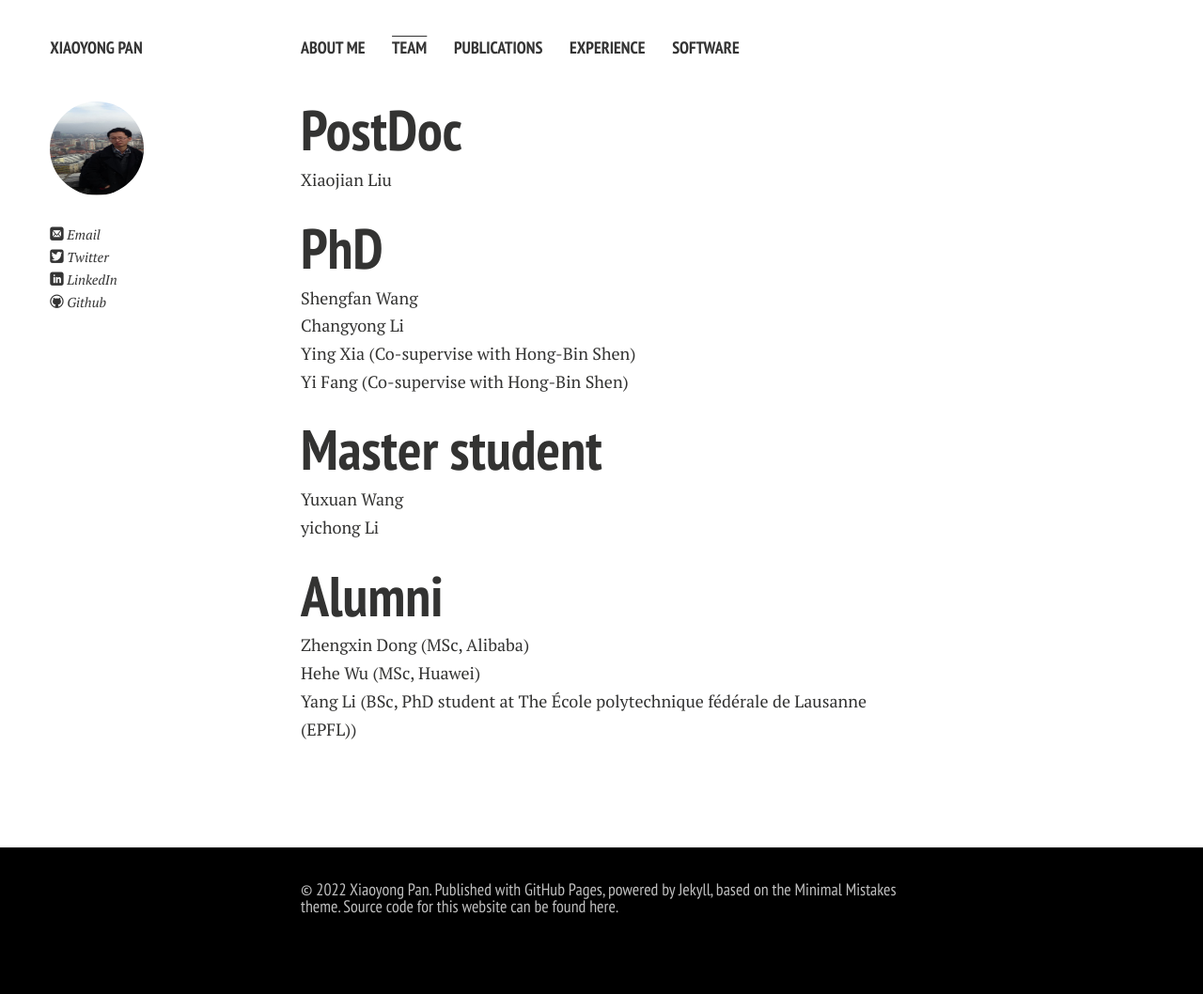
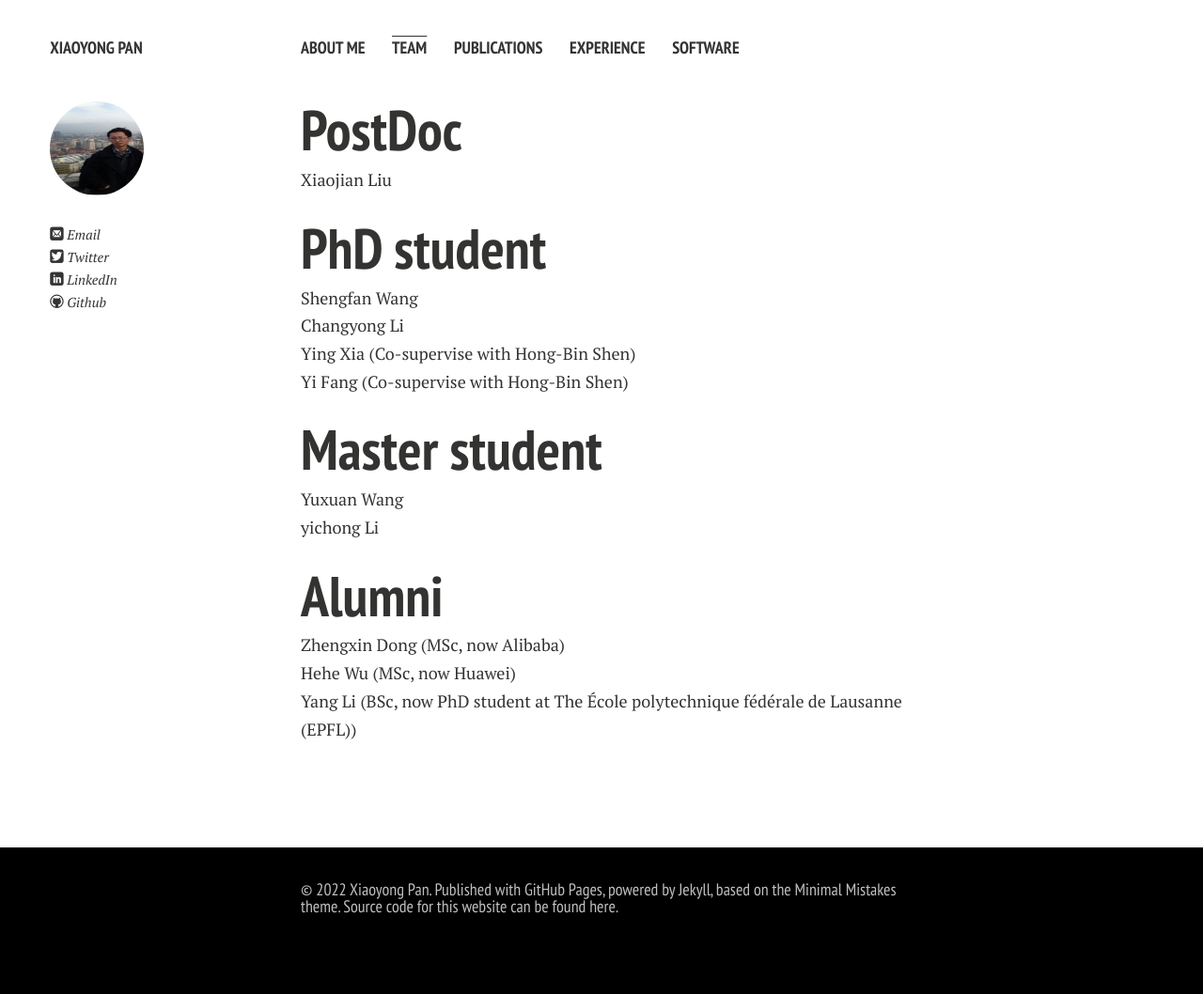
Before and after one commit to xypan1232/xypan1232.github.io, a Jekyll site: the page built from team.md, in a window 1280 px wide. Shown: the whole page at 94% size. Built offline with Jekyll 4.4.1, drawn with Linux system fonts in a browser that asks for light colours; nearby versions of some CDN libraries; Markdown is read by kramdown in place of the engine named in the settings.

Commit message:
Update team.md

```diff
--- a/team.md
+++ b/team.md
@@ -7,7 +7,7 @@ title: Team
 # PostDoc
 Xiaojian Liu <br>
 
-# PhD
+# PhD student
 Shengfan Wang <br>
 Changyong Li  <br>
 Ying Xia (Co-supervise with Hong-Bin Shen) <br>
@@ -18,7 +18,7 @@ Yuxuan Wang <br>
 yichong Li <br>
 
 # Alumni
-Zhengxin Dong (MSc, Alibaba) <br>
-Hehe Wu (MSc, Huawei) <br>
-Yang Li (BSc, PhD student at The École polytechnique fédérale de Lausanne (EPFL)) <br>
+Zhengxin Dong (MSc, now Alibaba) <br>
+Hehe Wu (MSc, now Huawei) <br>
+Yang Li (BSc, now PhD student at The École polytechnique fédérale de Lausanne (EPFL)) <br>
 <br>
```
